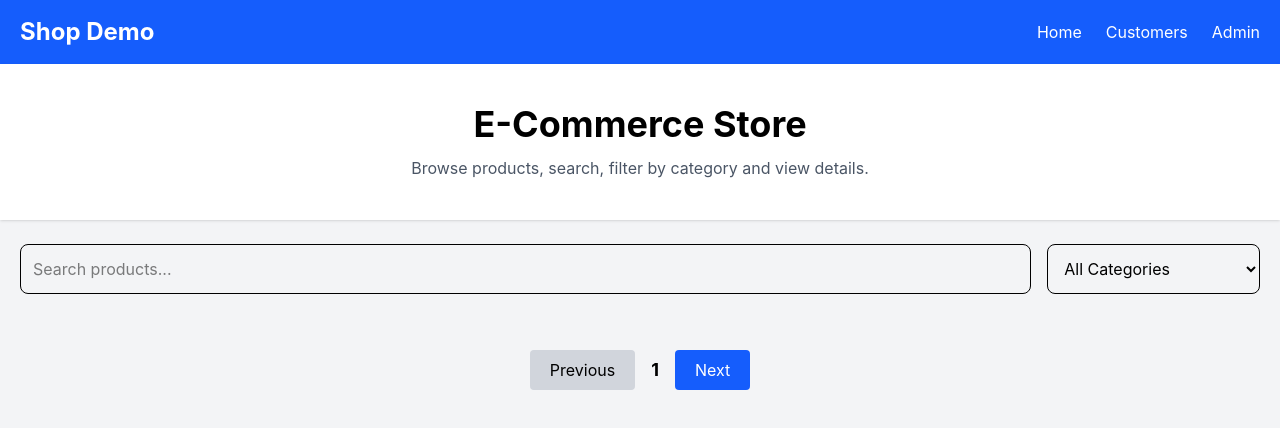
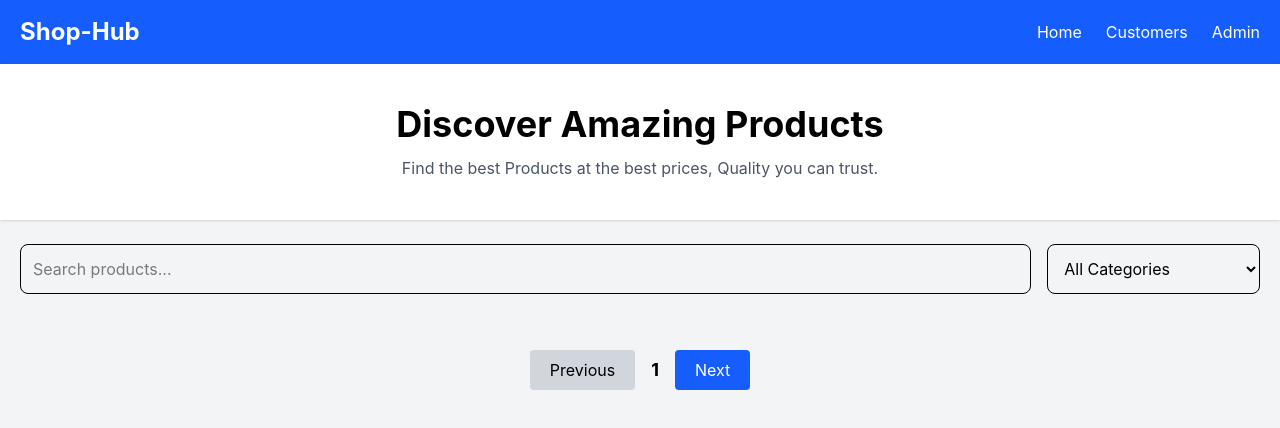
Before and after one commit to JohnMabas/Shop-Hub, a website: page index.html in a window 1280 px wide. Drawn offline with Linux system fonts and the light colour scheme; no server answers.

Commit message:
update all page

```diff
--- a/index.html
+++ b/index.html
@@ -3,7 +3,7 @@
 <head>
     <meta charset="UTF-8">
     <meta name="viewport" content="width=device-width, initial-scale=1.0">
-    <title>E-commerce</title>
+    <title><Shop-Hub></Shop-Hub></title>
     <link rel="stylesheet" href="./src/output.css">
 
 </head>
@@ -15,7 +15,7 @@
         <div class="flex flex-col md:flex-row justify-between items-center py-4">
 
             <h1 class="text-white text-2xl font-bold">
-                Shop Demo
+                Shop-Hub
             </h1>
 
             <div class="flex gap-6 mt-4 md:mt-0">
@@ -34,11 +34,11 @@
     <div class="max-w-7xl mx-auto py-10 px-5 text-center">
 
         <h2 class="text-4xl font-bold">
-            E-Commerce Store
+            Discover Amazing Products
         </h2>
 
         <p class="text-gray-600 mt-3">
-            Browse products, search, filter by category and view details.
+            Find the best Products at the best prices, Quality you can trust.
         </p>
 
     </div>
```
Also changed, not shown: customers.html (+1 -1 lines).
